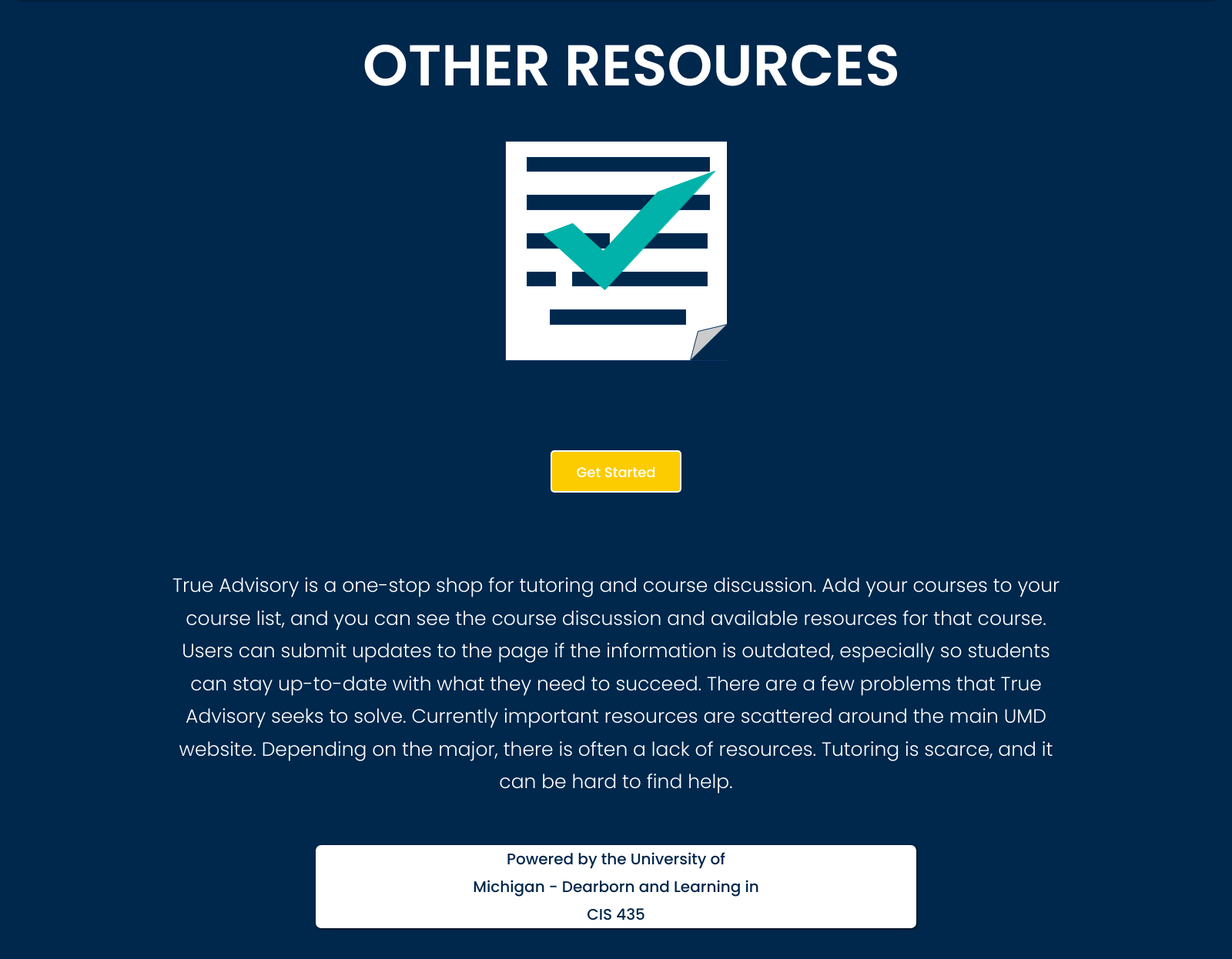
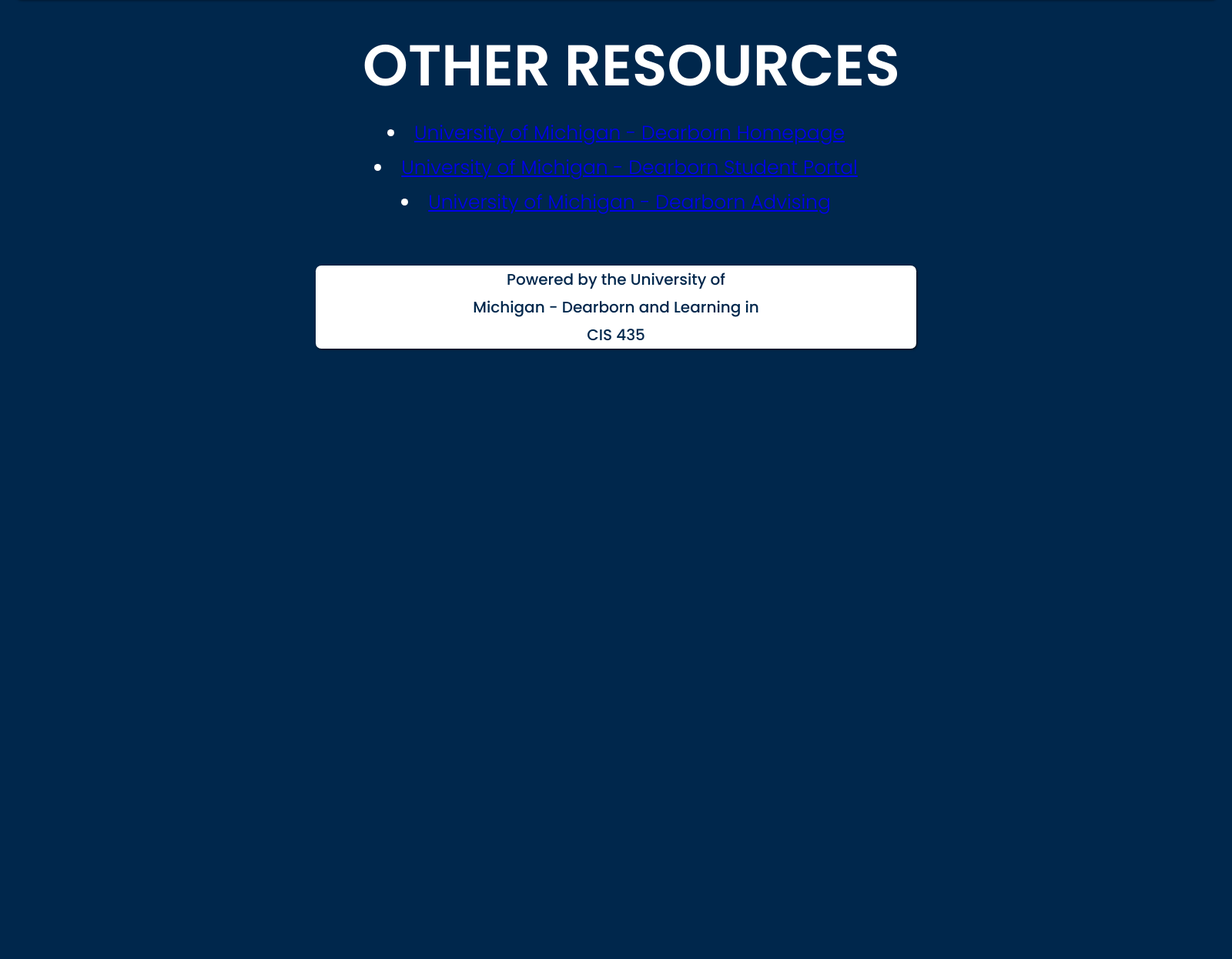
Before and after one commit to ajatucker/TrueAdvisory, a PHP site: page /otherResources.html in a window 1600 px wide. Shown: the part 132-1378 px from the top of the page at 77% size. After the commit the page ends 587 px from the top, so only its background shows below. Run offline with PHP 8.4, Linux system fonts and the light colour scheme; some libraries are stand-ins or nearby versions; some web fonts are replaced.

Commit message:
update to Other Resources

```diff
--- a/HTMLPages/otherResources.html
+++ b/HTMLPages/otherResources.html
@@ -48,20 +48,15 @@
           </nav>
 
             <h1>OTHER RESOURCES</h1>
+            <div class="center">
+              <ul>
+                <li><a href="https://umdearborn.edu/">University of Michigan - Dearborn Homepage</a></li>
+                <li><a href="https://umdearborn.edu/students">University of Michigan - Dearborn Student Portal</a></li>
+                <li><a href="https://umdearborn.edu/academic-advising">University of Michigan - Dearborn Advising</a></li>
+              </ul>
 
-              <img src="Images/logo.png" alt="UMD logo" class="classordisimg center" style="width:288px;height:355px;margin-top:20px;" >
-
-            <div class="btns">
-              <button><a href="signup.html">Get Started</a></button>
+              <credits>Powered by the University of Michigan - Dearborn and Learning in CIS 435</credits>
             </div>
-            <p>True Advisory is a one-stop shop for tutoring and course discussion. Add your courses to your course list,
-              and you can see the course discussion and available resources for that course. Users can submit updates to
-              the page if the information is outdated, especially so students can stay up-to-date with what they need to
-              succeed. There are a few problems that True Advisory seeks to solve. Currently important resources are scattered
-              around the main UMD website. Depending on the major, there is often a lack of resources. Tutoring is scarce,
-              and it can be hard to find help.</p>
-
-            <credits class="center">Powered by the University of Michigan - Dearborn and Learning in CIS 435</credits>
         </div>
       </div>
 </body>
--- a/HTMLPages/styles.css
+++ b/HTMLPages/styles.css
@@ -35,7 +35,7 @@ a, a:link{
 }
 
 a, a:visited{
-  color: #551A8B;
+  color: #8235ca;
   text-decoration: underline;
 }
 
```
